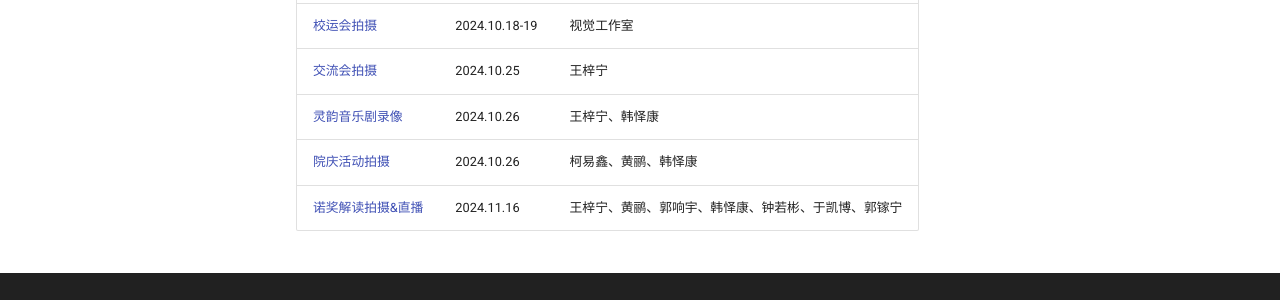
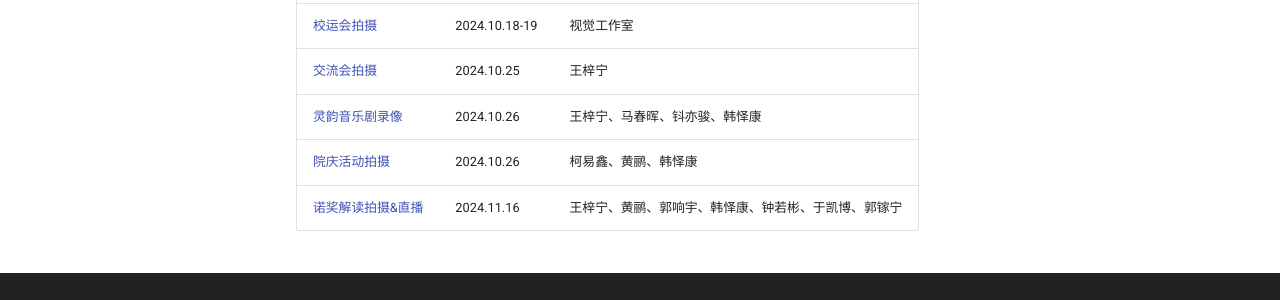
Before and after one commit to laoguanTX/2025visualstudio, an MkDocs documentation site: the page built from docs/pot/index.md, in a window 1280 px wide. Shown: the part 465-765 px from the top of the page. Built offline with MkDocs 1.6.1 and Material for MkDocs 9.7.7, drawn with Linux system fonts in a browser that asks for light colours.

```diff
--- a/docs/pot/index.md
+++ b/docs/pot/index.md
@@ -34,7 +34,7 @@
     <tr>
         <td><a href="pot_4/">灵韵音乐剧录像</a></td>
         <td>2024.10.26</td>
-        <td>王梓宁、韩怿康</td>
+        <td>王梓宁、马春晖、钭亦骏、韩怿康</td>
     </tr>
     <tr>
         <td><a href="pot_5/">院庆活动拍摄</a></td>
```
Also changed, not shown: logo.jpg (added).
